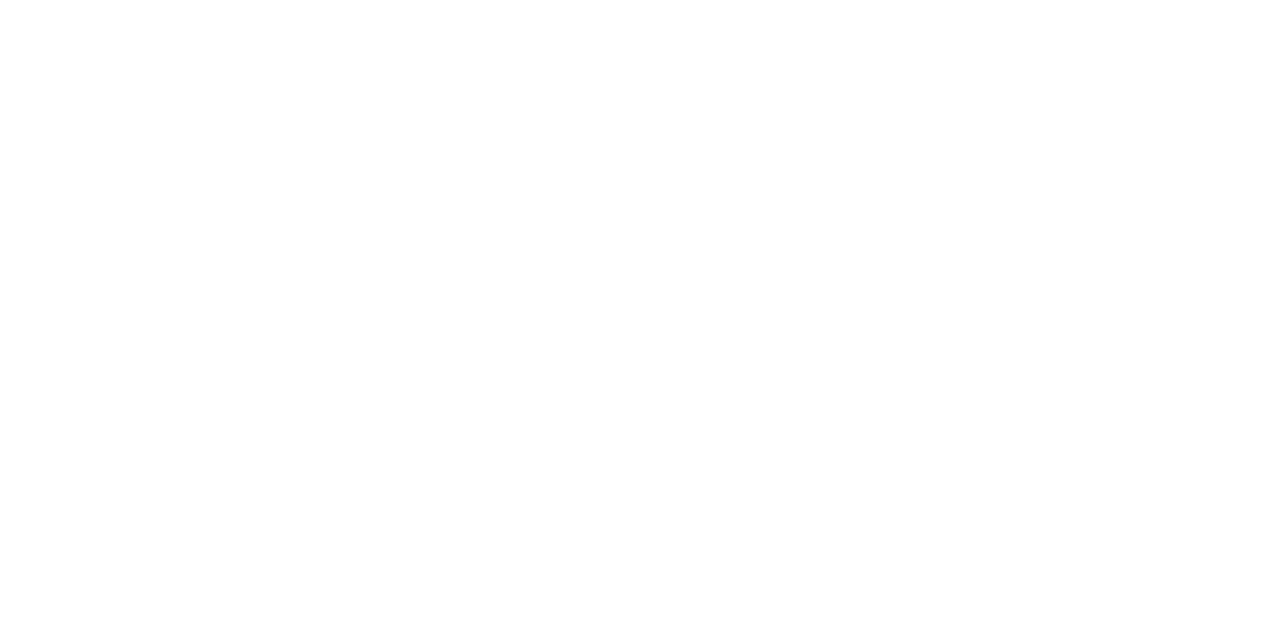
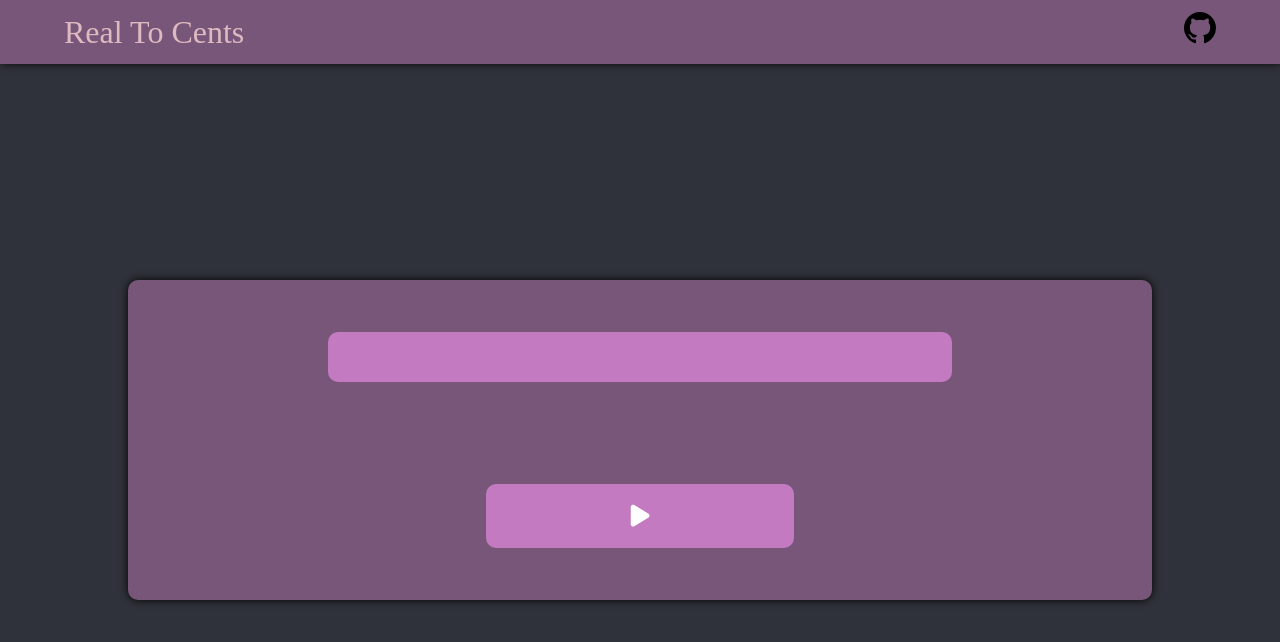
Before and after one commit to tiago-xavier-braga/RealToCents, a plain HTML site: page index.html in a window 1280 px wide. Drawn offline with Linux system fonts and the light colour scheme.

Commit message:
Create interface

```diff
--- a/app.js
+++ b/app.js
@@ -1,25 +1,79 @@
+var box = document.getElementById("box");
+
+function render(){
+    box.innerHTML = "";
+    box.style.height = "40vh";
+    var render = `
+    <div class="inputContent">
+        <input type="number" name="real" id="real" class="inputNumber">
+        <button class="btnConvert" onclick="main()"><p><i class="fa-solid fa-play"></i></p></button>
+</div>`;
+    box.innerHTML += render;
+}
+
 function main() {
-    let valueInput = 2.75 * 100;
+  let valueInput = document.getElementById("real").value * 100;
 
-    let valueReturn = [Math.floor(valueInput/100)];
-    let rest = Math.floor(valueInput%100);
+  let valueReturn = [Math.floor(valueInput / 100)];
+  let rest = Math.floor(valueInput % 100);
 
-    if(rest != 0){
-        valueReturn.push(Math.floor(rest/50));
-        rest = Math.floor(rest%50);
-    }
-    if(rest != 0){
-        valueReturn.push(Math.floor(rest/25));
-        rest = Math.floor(rest%25);
-    }
-    if(rest != 0){
-        valueReturn.push(Math.floor(rest/10));
-        rest = Math.floor(rest%10);
-    }
-    if(rest != 0){
-        valueReturn.push(Math.floor(rest/5));
-        rest = Math.floor(rest%5);
-    }
+  if (rest != 0) {
+    valueReturn.push(Math.floor(rest / 50));
+    rest = Math.floor(rest % 50);
+  } else {
+    valueReturn.push(0);
+  }
+  if (rest != 0) {
+    valueReturn.push(Math.floor(rest / 25));
+    rest = Math.floor(rest % 25);
+  } else {
+    valueReturn.push(0);
+  }
+  if (rest != 0) {
+    valueReturn.push(Math.floor(rest / 10));
+    rest = Math.floor(rest % 10);
+  } else {
+    valueReturn.push(0);
+  }
+  if (rest != 0) {
+    valueReturn.push(Math.floor(rest / 5));
+    rest = Math.floor(rest % 5);
+  } else {
+    valueReturn.push(0);
+  }
 
-    return valueReturn;
+  box.innerHTML = "";
+  box.style.height = "60vh";
+  var render = `
+    <div class="tabela">
+    <table>
+        <tr>
+            <th>Type</th>
+            <th>Amount</th>
+        </tr>
+        <tr>
+            <td>1 Real</td>
+            <td>${valueReturn[0]}</td>
+        </tr>
+        <tr>
+            <td>50 Cents</td>
+            <td>${valueReturn[1]}</td>
+        </tr>
+        <tr>
+            <td>25 Cents</td>
+            <td>${valueReturn[2]}</td>
+        </tr>
+        <tr>
+            <td>10 Cents</td>
+            <td>${valueReturn[3]}</td>
+        </tr>
+        <tr>
+            <td>5 Cents</td>
+            <td>${valueReturn[4]}</td>
+        </tr>
+    </table>
+    <button class="btnConvert" onclick="render()"><p><i class="fa-solid fa-backward"></i></p></button>
+</div>
+`;
+  box.innerHTML += render;
 }
--- a/index.html
+++ b/index.html
@@ -4,11 +4,29 @@
     <meta charset="UTF-8">
     <meta http-equiv="X-UA-Compatible" content="IE=edge">
     <meta name="viewport" content="width=device-width, initial-scale=1.0">
+    <script src="https://kit.fontawesome.com/8ceb46e887.js" crossorigin="anonymous"></script>
     <link rel="stylesheet" href="public/css/index.css">
     <title>Document</title>
 </head>
 <body>
+    <header>
+        <div class="navbar">
+            <a href="" class="logo">Real To Cents</a>
+            <a href="https://github.com/tiago-xavier-braga/RealToCents"><svg height="32" aria-hidden="true" viewBox="0 0 16 16" version="1.1" width="32" data-view-component="true" class="octicon octicon-mark-github v-align-middle">
+                <path fill-rule="evenodd" d="M8 0C3.58 0 0 3.58 0 8c0 3.54 2.29 6.53 5.47 7.59.4.07.55-.17.55-.38 0-.19-.01-.82-.01-1.49-2.01.37-2.53-.49-2.69-.94-.09-.23-.48-.94-.82-1.13-.28-.15-.68-.52-.01-.53.63-.01 1.08.58 1.23.82.72 1.21 1.87.87 2.33.66.07-.52.28-.87.51-1.07-1.78-.2-3.64-.89-3.64-3.95 0-.87.31-1.59.82-2.15-.08-.2-.36-1.02.08-2.12 0 0 .67-.21 2.2.82.64-.18 1.32-.27 2-.27.68 0 1.36.09 2 .27 1.53-1.04 2.2-.82 2.2-.82.44 1.1.16 1.92.08 2.12.51.56.82 1.27.82 2.15 0 3.07-1.87 3.75-3.65 3.95.29.25.54.73.54 1.48 0 1.07-.01 1.93-.01 2.2 0 .21.15.46.55.38A8.013 8.013 0 0016 8c0-4.42-3.58-8-8-8z"></path>
+            </svg>
+            </a>
+        </div>
+    </header>
+    <main>
+        <div class="box" id="box">
+           <div class="inputContent">
+                <input type="number" name="real" id="real" class="inputNumber">
+                <button class="btnConvert" onclick="main()"><p><i class="fa-solid fa-play"></i></p></button>
+            </div>
 
+        </div>
+    </main>
 
     <script src="app.js"></script>
 </body>
--- a/public/css/index.css
+++ b/public/css/index.css
@@ -0,0 +1,107 @@
+:root {
+  --bg: #2f323a;
+  --bg-navbar: #77567a;
+  --bg-box: #77567a;
+  --action-color: #c47ac0;
+  --bg-table: #E39EC1;
+}
+
+body {
+  margin: 0;
+  height: 100vh;
+  background-color: var(--bg);
+}
+header {
+  height: 10vh;
+  width: 100%;
+}
+.navbar {
+  display: flex;
+  flex-direction: row;
+  align-items: center;
+  justify-content: space-between;
+  width: 100%;
+  height: 4rem;
+  box-shadow: 1px -1px 9px 0px;
+  background-color: var(--bg-navbar);
+}
+.navbar a {
+  font-weight: 400;
+  font-size: xx-large;
+  margin: 0 5% 0 5%;
+  text-decoration: none;
+  color: #debac0;
+}
+main {
+  display: flex;
+  flex-direction: column;
+  align-items: center;
+  justify-content: center;
+  height: 90vh;
+  width: 100%;
+}
+.box {
+  display: flex;
+  flex-direction: column;
+  align-items: center;
+  justify-content: center;
+  height: 40vh;
+  width: 80%;
+  border-radius: 10px;
+  background-color: var(--bg-box);
+  box-shadow: 0px 0px 8px;
+  transition: 1s;
+}
+.inputContent {
+  display: flex;
+  flex-direction: column;
+  align-items: center;
+  justify-content: space-between;
+  width: 100%;
+}
+.inputNumber {
+  width: 60%;
+  height: 5vh;
+  padding: 5px;
+  border: none;
+  text-align: center;
+  border-radius: 10px;
+  background-color: var(--action-color);
+  color: #2f323a;
+  font-size: larger;
+  outline: none;
+}
+button {
+  width: 30%;
+  height: 8vh;
+  margin-top: 10%;
+  background-color: var(--action-color);
+  border: none;
+  border-radius: 10px;
+  color: #fff;
+}
+button p {
+  color: #fff;
+  margin: 0;
+  font-size: 25px;
+}
+table {
+  font-family: arial, sans-serif;
+  border-collapse: collapse;
+  width: 100%;
+  background-color: var(--bg-table);
+  transition: 1s;
+}
+th{
+    background-color: var(--bg-table);
+}
+
+td,th {
+  border: 1px solid var(--bg);
+  text-align: left;
+  padding: 8px;
+}
+
+tr:nth-child(even) {
+  background-color: #DEBAC0;
+}
```
